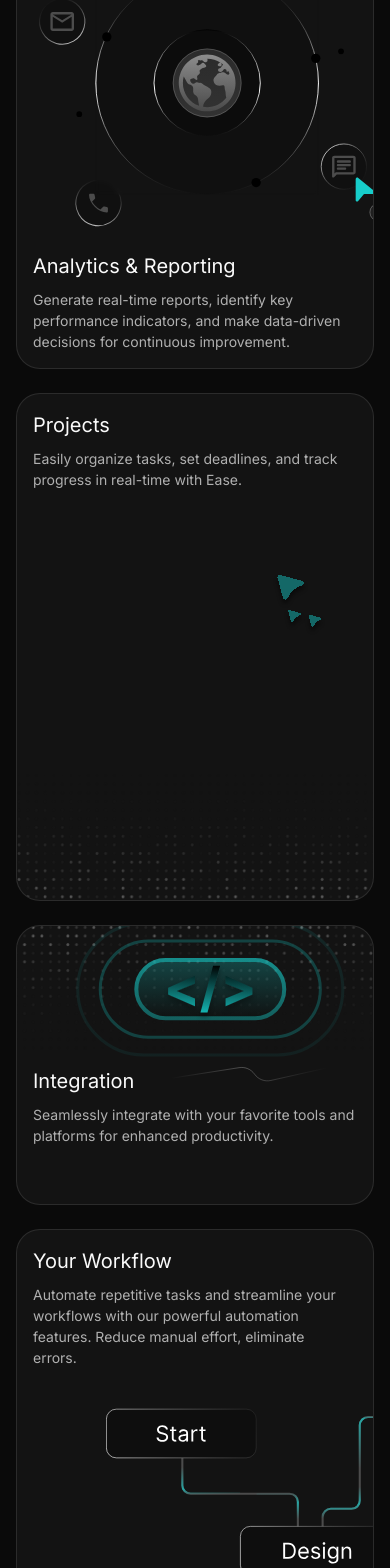
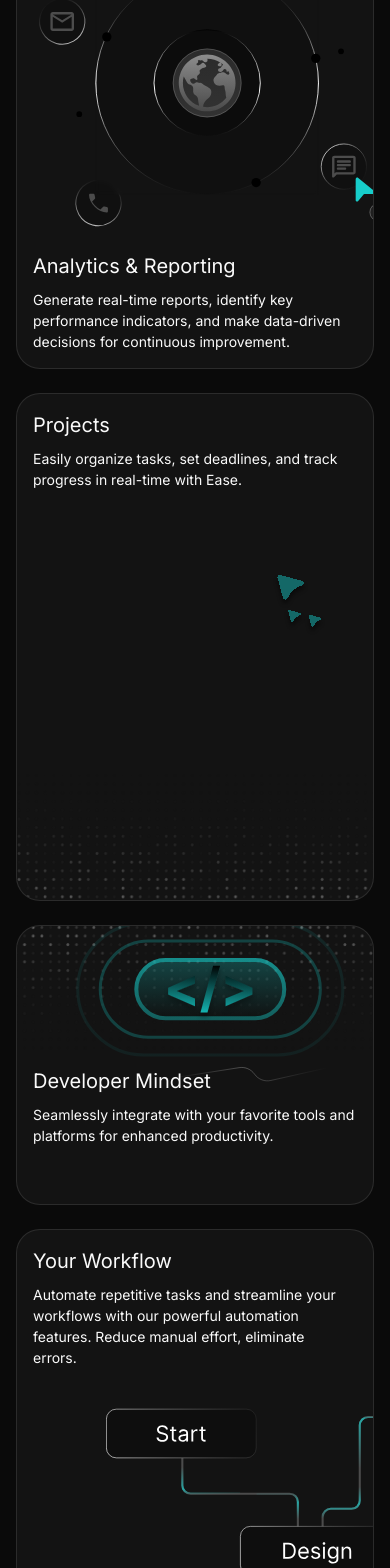
Before and after one commit to Roshen-Perera/ceylon-developers-portfolio, a Next.js app: page / in a window 390 px wide. Shown: the part 3606-5174 px from the top of the page. Built offline with nearby package versions, Linux system fonts and the light colour scheme.

Commit message:
Update text color syntax in Facilities component and rename section headings for clarity

```diff
--- a/components/facilities.tsx
+++ b/components/facilities.tsx
@@ -21,7 +21,7 @@ const Facilities = () => {
               <div className="mt-4 ml-5 pr-5">
                 <div className="flex flex-col gap-3">
                   <H4>Projects</H4>
-                  <P className="text-xl xl:text-[22px] text-[var(--facilities-text)] relative z-10">
+                  <P className="text-xl xl:text-[22px] text-[(--facilities-text)] relative z-10">
                     Easily organize tasks, set deadlines, and track progress in
                     real-time with Ease.
                   </P>
@@ -49,7 +49,7 @@ const Facilities = () => {
                 </div>
                 <div className="flex flex-col gap-2 sm:gap-3 relative z-20">
                   <H4>Analytics & Reporting</H4>
-                  <P className="text-base sm:text-lg lg:text-xl xl:text-[22px] text-[var(--facilities-text)]">
+                  <P className="text-base sm:text-lg lg:text-xl xl:text-[22px] text-[(--facilities-text)]">
                     Generate real-time reports, identify key performance
                     indicators, and make data-driven decisions for continuous
                     improvement.
@@ -66,7 +66,7 @@ const Facilities = () => {
               <div className="mt-4 ml-4 sm:ml-5 pr-4 sm:pr-5">
                 <div className="flex flex-col gap-2 sm:gap-3">
                   <H4>Projects</H4>
-                  <P className="text-base sm:text-lg md:text-xl text-[var(--facilities-text)] relative z-10">
+                  <P className="text-base sm:text-lg md:text-xl text-[(--facilities-text)] relative z-10">
                     Easily organize tasks, set deadlines, and track progress in
                     real-time with Ease.
                   </P>
@@ -101,8 +101,8 @@ const Facilities = () => {
                 </div>
               </div>
               <div className="flex flex-col gap-2 sm:gap-3 px-4 sm:px-5 mt-3 sm:mt-4 pb-4">
-                <H4>Integration</H4>
-                <P className="text-base sm:text-lg md:text-xl text-[var(--facilities-text)] relative z-10">
+                <H4>Developer Mindset</H4>
+                <P className="text-base sm:text-lg md:text-xl text-[(--facilities-text)] relative z-10">
                   Seamlessly integrate with your favorite tools and platforms
                   for enhanced productivity.
                 </P>
@@ -118,7 +118,7 @@ const Facilities = () => {
                 <div className="mt-4 sm:mt-6 mx-4 sm:mx-5 pr-4 sm:pr-5">
                   <div className="flex flex-col gap-2 sm:gap-3">
                     <H4>Your Workflow</H4>
-                    <P className="text-base sm:text-lg lg:text-xl xl:text-[22px] text-[var(--facilities-text)] relative z-10">
+                    <P className="text-base sm:text-lg lg:text-xl xl:text-[22px] text-[(--facilities-text)] relative z-10">
                       Automate repetitive tasks and streamline your workflows
                       with our powerful automation features. Reduce manual
                       effort, eliminate errors.
@@ -147,7 +147,7 @@ const Facilities = () => {
               </div>
               <div className="flex flex-col gap-3 px-5 mt-3 pb-4">
                 <H4>Integration</H4>
-                <P className="text-xl xl:text-[22px] text-[var(--facilities-text)] relative z-10">
+                <P className="text-xl xl:text-[22px] text-[(--facilities-text)] relative z-10">
                   Seamlessly integrate with your favorite tools and platforms
                   for enhanced productivity.
                 </P>
```
